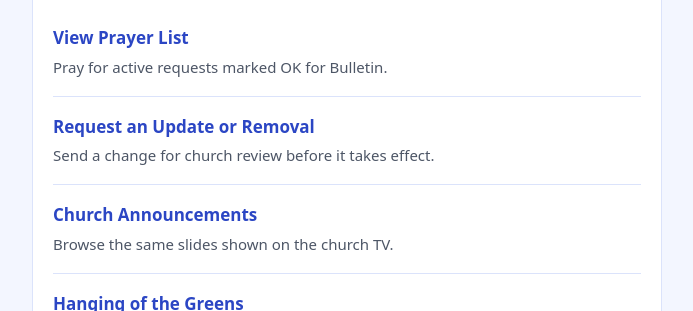
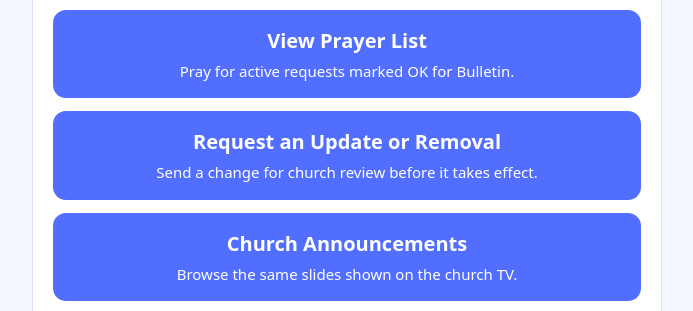
Before and after one commit to pbcgodsglory/church-display, a plain HTML site: page prayer-app/index.html in a window 1280 px wide. Shown: the part 473-784 px from the top of the page, without its empty margins (293-986 px from the left). Drawn offline with Linux system fonts and the light colour scheme; no server answers.

Commit message:
Style home church links as blue rounded buttons

```diff
--- a/prayer-app/index.html
+++ b/prayer-app/index.html
@@ -27,8 +27,8 @@
     a:focus-visible,button:focus-visible,summary:focus-visible{outline:3px solid #233bb5;outline-offset:3px}
     .muted{color:#4d5666}
     .small{font-size:14px;color:#57616f}
-    .action{display:block;text-align:center;text-decoration:none;color:#fff;background:#526eff;font-size:20px;font-weight:750;border-radius:13px;padding:15px 12px;margin:19px 0}
-    .action:hover{background:#4055dc}
+    .action,.hub-link{display:block;text-align:center;text-decoration:none;color:#fff;background:#526eff;font-size:20px;font-weight:750;border-radius:13px;padding:15px 12px;margin:19px 0}
+    .action:hover,.hub-link:hover{background:#4055dc}
     .card{background:#fff;border:1px solid #dbe3fb;border-radius:17px;padding:20px;margin-top:17px}
     .switch{display:flex;gap:9px;margin:16px 0 19px}
     .switch button{flex:1;border-radius:11px;border:2px solid #526eff;padding:12px 8px;background:#fff;color:#2940bb;font:inherit;font-weight:750;min-height:51px}
@@ -43,7 +43,7 @@
     li{padding:5px 0}
     .hint{background:#eef2ff;border-left:4px solid #526eff;border-radius:10px;padding:13px 14px;margin:16px 0 7px}
     .tip{background:#f6f8ff;border-radius:10px;padding:12px 14px}
-    .hub-link{display:block;padding:17px 0;text-decoration:none;font-weight:750;border-bottom:1px solid #dbe3fb}.hub-link:last-child{border-bottom:0}.hub-link span{display:block;font-size:15px;font-weight:400;color:#4d5666;margin-top:4px}
+    .hub-link{margin:13px 0;overflow-wrap:anywhere}.hub-link:last-child{margin-bottom:0}.hub-link span{display:block;font-size:15px;font-weight:400;color:#fff;margin-top:4px}
     #instructions>summary{font-size:23px;font-weight:750;line-height:1.3;cursor:pointer;list-style-position:inside}
     #instructions>summary::marker{color:#4c65e9}
     .install-instructions{padding-top:16px}
```
